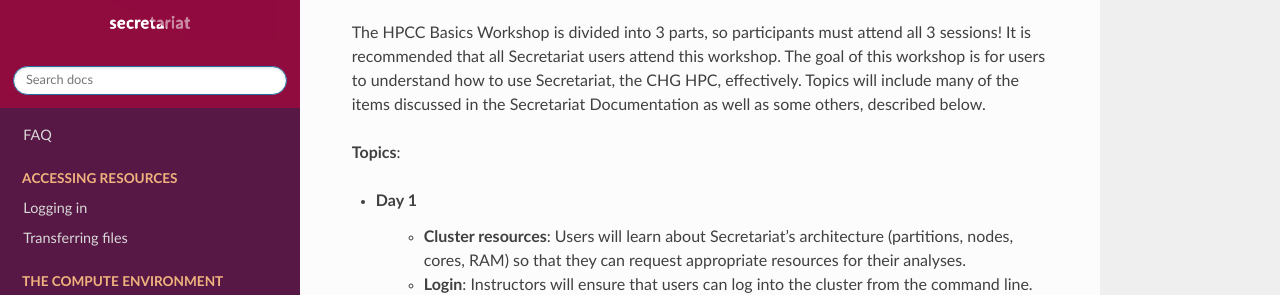
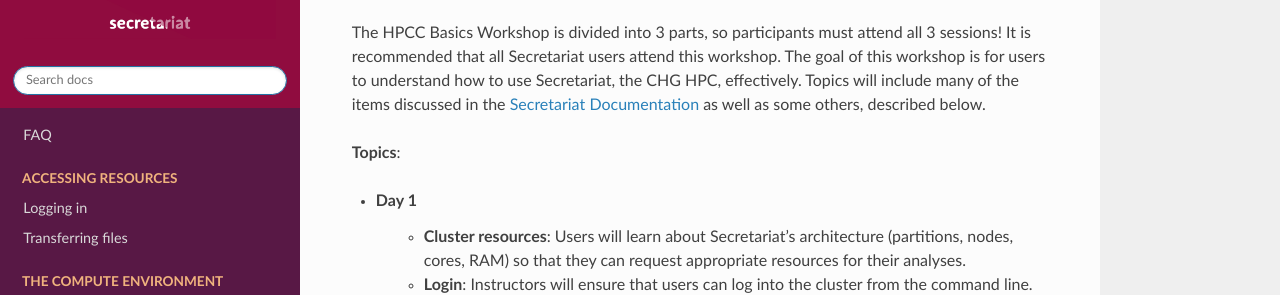
Before and after one commit to amalgamaria/secretariat, a Sphinx documentation site: the page built from docs/additional-resources/workshops.rst, in a window 1280 px wide and 1400 px high, scrolled down 248 px. Shown: the part 235-530 px from the top of the window. Built offline with Sphinx 7.4.7 and the Read the Docs theme 2.0.0, drawn with Linux system fonts in a browser that asks for light colours; pages that are not in the unit, such as notebooks, are missing from menus; some of the changed text lies outside the part shown.

```diff
--- a/docs/additional-resources/workshops.rst
+++ b/docs/additional-resources/workshops.rst
@@ -12,7 +12,7 @@ HPCC Basics Workshop
 
 **Pre-course**: Note that attendees must have a Secretariat account to attend the HPCC Basics Workshop. This workshop does not give an introduction to Linux: Before attending, it is preferred that users know some command line basics and feel comfortable navigating around a virtual computing environment using commands (e.g. `those mentioned in this tutorial`_).
 
-The HPCC Basics Workshop is divided into 3 parts, so participants must attend all 3 sessions! It is recommended that all Secretariat users attend this workshop. The goal of this workshop is for users to understand how to use Secretariat, the CHG HPC, effectively. Topics will include many of the items discussed in the Secretariat Documentation as well as some others, described below.
+The HPCC Basics Workshop is divided into 3 parts, so participants must attend all 3 sessions! It is recommended that all Secretariat users attend this workshop. The goal of this workshop is for users to understand how to use Secretariat, the CHG HPC, effectively. Topics will include many of the items discussed in the `Secretariat Documentation`_ as well as some others, described below.
 
 **Topics**:
 
@@ -51,7 +51,7 @@ Git & GitHub Workshop
 
 **Pre-course**: Note that the CHG-BSL HPCC Basics Workshop is currently treated as a pre-requisite for the Git & GitHub Workshop. Before the workshop, users will need to install and test the Git software client, create a GitHub account, and set up SSH keys for authentication. Instructors will provide instructions for these tasks to attendees.
 
-The Git & GitHub Workshop is divided into 2 parts, so participants must attend all 2 sessions! The Git & GitHub Workshop gives explanation of version control and motivates the many ways Git and GitHub are useful tools for bioinformaticians and users of bioinformatic tools and pipelines in general!
+The Git & GitHub Workshop is divided into 2 parts, so participants must attend all 2 sessions! The Git & GitHub Workshop gives explanation of version control and motivates the many ways Git and GitHub are useful tools for bioinformaticians and users of bioinformatic tools and pipelines in general.
 
 **Topics**:
 
```
Also changed, not shown: other parts of docs/additional-resources/workshops.rst (+3 -0 lines).
